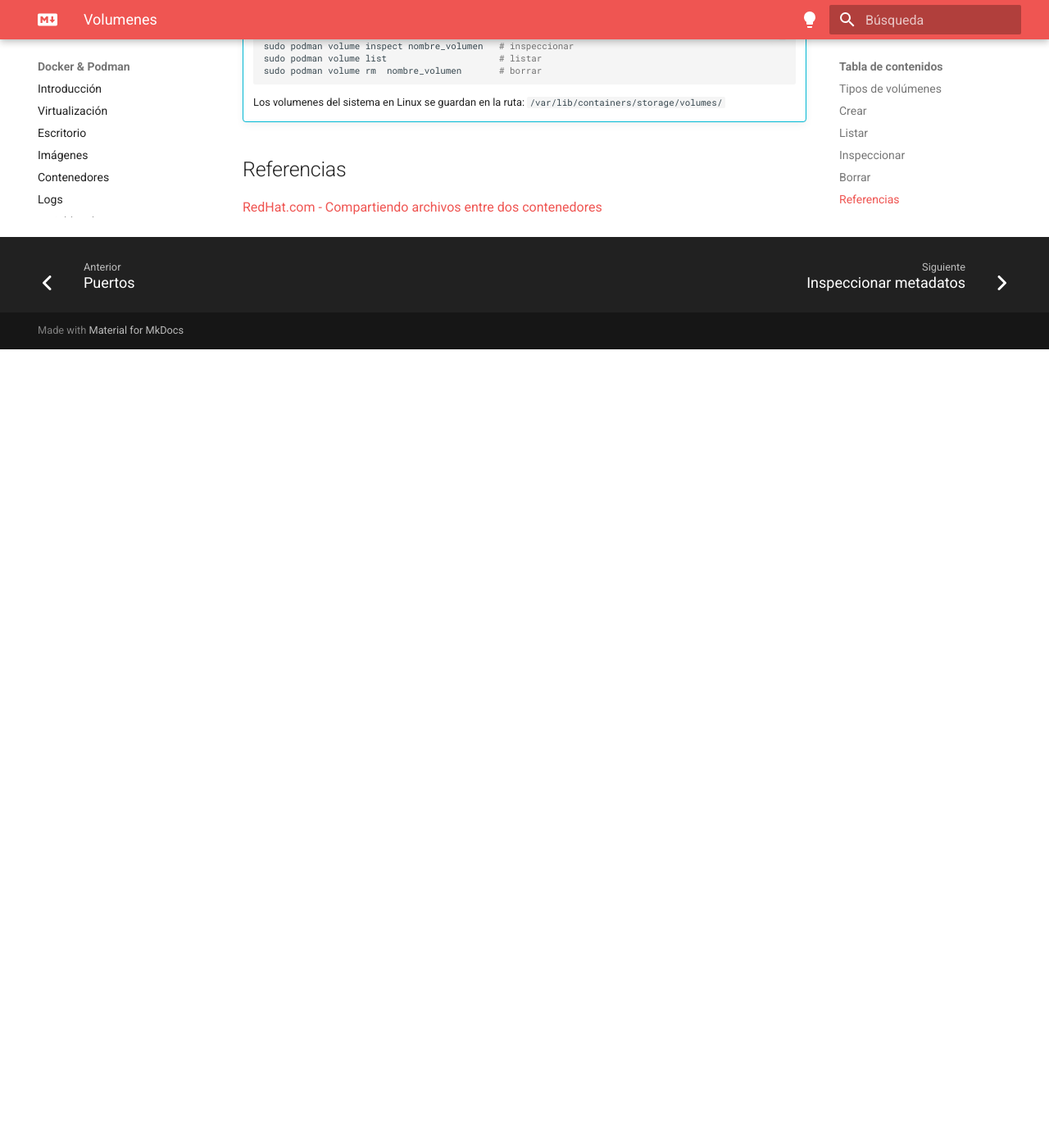
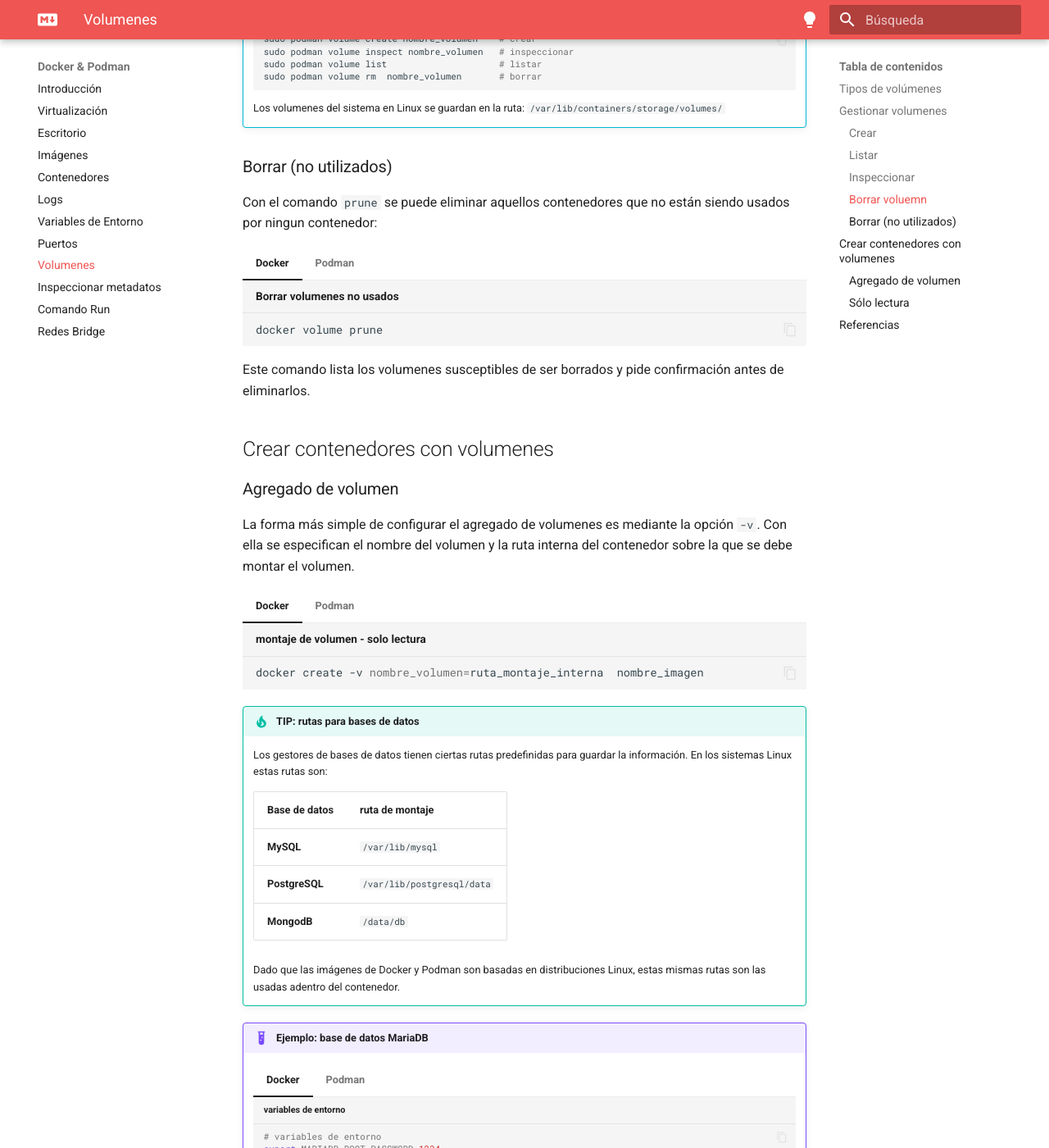
Before and after one commit to alejrot/contenedores, an MkDocs documentation site: the page built from docs/docker/13_volumes.md, in a window 1280 px wide and 1400 px high, scrolled down 2256 px. Shown: the whole window at 82% size. Built offline with MkDocs 1.6.1 and Material for MkDocs 9.7.7, drawn with Linux system fonts in a browser that asks for light colours; plug-ins that fetch from the network failed and are left out; before the commit the page ends 2682 px from its top, so only the background shows below that; some of the changed text lies outside the part shown.

Commit message:
Contenedores: volumenes explicados - variables entorno mejoradas

````diff
--- a/docs/docker/13_volumes.md
+++ b/docs/docker/13_volumes.md
@@ -49,7 +49,9 @@
 en estos volúmenes se indica qué carpeta montar y adonde montarla.
 
 
-## Crear
+## Gestionar volumenes
+
+### Crear
 
 === "Docker"
 
@@ -63,7 +65,7 @@
 	podman volume create nombre_volumen
 	```
 
-## Listar
+### Listar
 
 La lista de los volúmenes de usuario se obtiene con el comando `list`:
 
@@ -79,7 +81,7 @@
 	podman volume list
 	```
 
-## Inspeccionar
+### Inspeccionar
 
 La información del volumen elegido se obtiene con el comando `inspect`:
 
@@ -123,16 +125,16 @@
 Más información sobre el [comando inspect](14_inspect.md).
 
 
-## Borrar
+### Borrar voluemn
 
-Los volumenes se pueden eliminar con ayuda del comando `rm`:
+Los volumenes se pueden eliminar uno a uno con ayuda del comando `rm`:
 
 === "Docker"
-	```bash title="Listado de volumenes"
+	```bash title="Borrar volumen"
 	docker volume rm nombre_volumen
 	```
 === "Podman"
-	```bash title="Listado de volumenes"
+	```bash title="Borrar volumen"
 	podman volume rm nombre_volumen
 	```
 
@@ -153,6 +155,121 @@
     `/var/lib/containers/storage/volumes/`
 
 
+### Borrar (no utilizados)
+
+
+Con el comando `prune` se puede eliminar aquellos contenedores que no están siendo usados por ningun contenedor:
+
+=== "Docker"
+
+	```bash	title="Borrar volumenes no usados"
+	docker volume prune
+	```
+
+=== "Podman"
+
+	```bash	title="Borrar volumenes no usados"
+	podman volume prune
+	```
+
+Este comando lista los volumenes susceptibles de ser borrados y pide confirmación antes de eliminarlos.
+
+
+## Crear contenedores con volumenes
+
+### Agregado de volumen
+
+La forma más simple de configurar el agregado de volumenes es mediante la opción `-v`.
+Con ella se especifican el nombre del volumen
+y la ruta interna del contenedor sobre la que se debe montar el volumen.
+
+=== "Docker"
+
+	```bash title="montaje de volumen - solo lectura"
+	docker create -v nombre_volumen=ruta_montaje_interna  nombre_imagen
+	```
+
+
+=== "Podman"
+
+	```bash title="montaje de volumen - solo lectura"
+	podman create -v nombre_volumen=ruta_montaje_interna  nombre_imagen
+	```
+
+
+!!! tip "TIP: rutas para bases de datos"
+
+	Los gestores de bases de datos tienen ciertas rutas predefinidas para guardar la información.
+	En los sistemas Linux estas rutas son:
+
+	|Base de datos| ruta de montaje|
+	|---|---|
+	|**MySQL** |`/var/lib/mysql`|
+	|**PostgreSQL**| `/var/lib/postgresql/data`|
+	|**MongodB** |`/data/db`|
+
+	Dado que las imágenes de Docker y Podman son basadas en distribuciones Linux, estas mismas rutas son las usadas adentro del contenedor.
+
+
+!!! example "Ejemplo: base de datos MariaDB"
+
+
+	=== "Docker"
+
+		```bash title="variables de entorno"
+		# variables de entorno
+		export MARIADB_ROOT_PASSWORD=1234
+		export MARIADB_DATABASE=mi-db
+		```
+
+		```bash title="volumen"
+		# creacion volmen
+		docker volume create mariadb-persistente
+		```
+
+		```bash title="contenedor con volumen" hl_lines="4"
+		docker create --name mariadb-test -p3306:3306 \
+		-e MARIADB_DATABASE=$MARIADB_DATABASE \
+		-e MARIADB_ROOT_PASSWORD=$MARIADB_ROOT_PASSWORD \
+		-v mariadb-persistente:/var/lib/mysql \
+		--replace  mariadb:latest
+		```
+
+	=== "Podman"
+
+		```bash title="variables de entorno"
+		# variables de entorno
+		export MARIADB_ROOT_PASSWORD=1234
+		export MARIADB_DATABASE=mi-db
+		```
+
+		```bash title="volumen"
+		# creacion volmen
+		podman volume create mariadb-persistente
+		```
+
+		```bash title="contenedor con volumen" hl_lines="4"
+		podman create --name mariadb-test -p3306:3306 \
+		-e MARIADB_DATABASE=$MARIADB_DATABASE \
+		-e MARIADB_ROOT_PASSWORD=$MARIADB_ROOT_PASSWORD \
+		-v mariadb-persistente:/var/lib/mysql \
+		--replace  mariadb:latest
+		```
+
+
+
+
+
+### Sólo lectura
+
+
+Los volumenes se pueden agregar a los contenedores con la opción `ro` (*read only*)
+
+
+```bash	title="montaje de volumen - solo lectura"
+podman create -v nombre_volumen=ruta_montaje_interna:ro  nombre_imagen
+```
+
 
 
 
@@ -160,3 +277,7 @@
 ## Referencias
 
 [RedHat.com - Compartiendo archivos entre dos contenedores](https://docs.redhat.com/es/documentation/red_hat_enterprise_linux/8/html/building_running_and_managing_containers/sharing-files-between-two-containers_building-running-and-managing-containers)
+
+
+
+[Docker Docs - Volumes](https://docs.docker.com/engine/storage/volumes/)
````
Also changed, not shown: docs/docker/07_variables_entorno.md (+48 -11 lines), docs/extras/extras.md (+1 -1 lines), docs/extras/volumenes_compose.md (+4 -0 lines).
